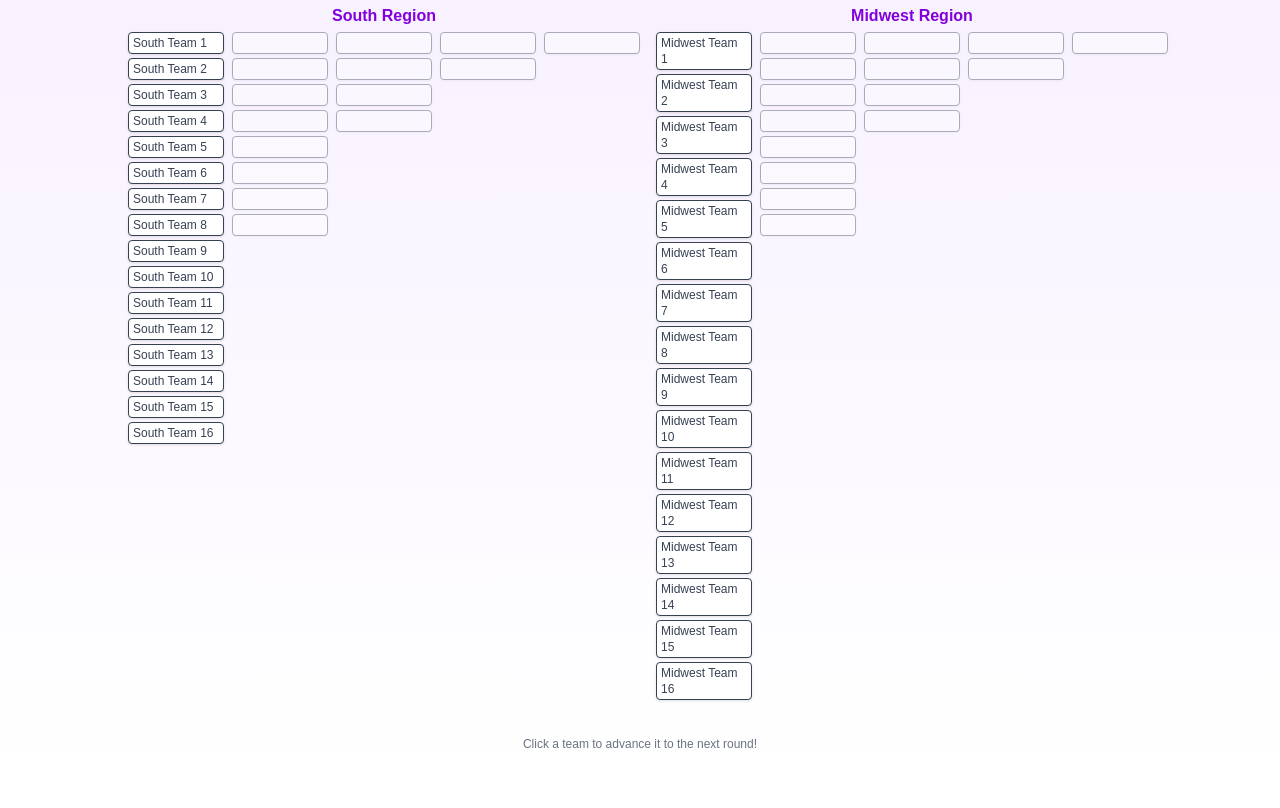
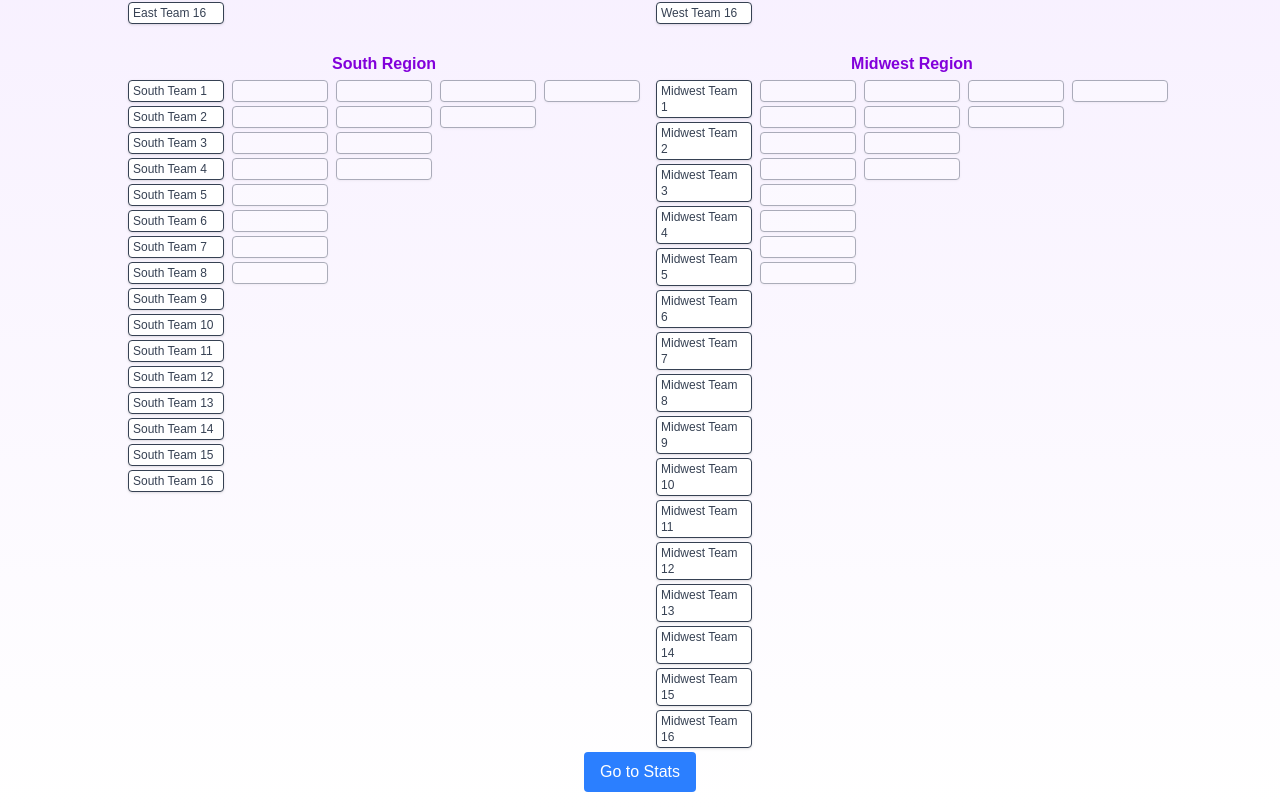
Before and after one commit to kennethsteuart/CS440-MadBracket, a Next.js app in the folder my-app/: page /bracket in a window 1280 px wide. Shown: the part 528-1336 px from the top of the page. Before the commit the page ends 1296 px from the top, so only its background shows below. Built offline with nearby package versions, Linux system fonts and the light colour scheme.

Commit message:
Add button

```diff
--- a/my-app/app/bracket/page.tsx
+++ b/my-app/app/bracket/page.tsx
@@ -1,4 +1,5 @@
 "use client";
+import { useRouter } from "next/navigation";
 import { useState } from "react";
 
 type Region = {
@@ -22,6 +23,7 @@
 }
 
 export default function BracketPage() {
+  const router = useRouter();
   // bracket[regionIdx][round][slot]
   const [bracket, setBracket] = useState<string[][][]>(getInitialBracket());
 
@@ -73,6 +75,8 @@
   return (
     <main className="flex flex-col items-center justify-center min-h-screen p-4 bg-gradient-to-b from-purple-100 to-white">
       <h1 className="text-2xl font-bold mb-4 text-purple-800">March Madness Bracket</h1>
+            <div className="mt-8 text-gray-500 text-xs">Click a team to advance it to the next round!</div>
+
       <div className="flex flex-row w-full max-w-5xl justify-between gap-4">
         {/* Left side: East and South */}
         <div className="flex flex-col gap-6 w-1/2">
@@ -81,11 +85,16 @@
         </div>
         {/* Right side: West and Midwest */}
         <div className="flex flex-col gap-6 w-1/2">
-          {renderRegion(1)}
+        {renderRegion(1)}
           {renderRegion(3)}
         </div>
       </div>
-      <div className="mt-8 text-gray-500 text-xs">Click a team to advance it to the next round!</div>
+      <button
+				className="px-4 py-2 bg-blue-500 text-white rounded hover:bg-blue-600"
+				onClick={() => router.push("/stats")}
+			>
+				Go to Stats
+			</button>
     </main>
   );
 }
```
